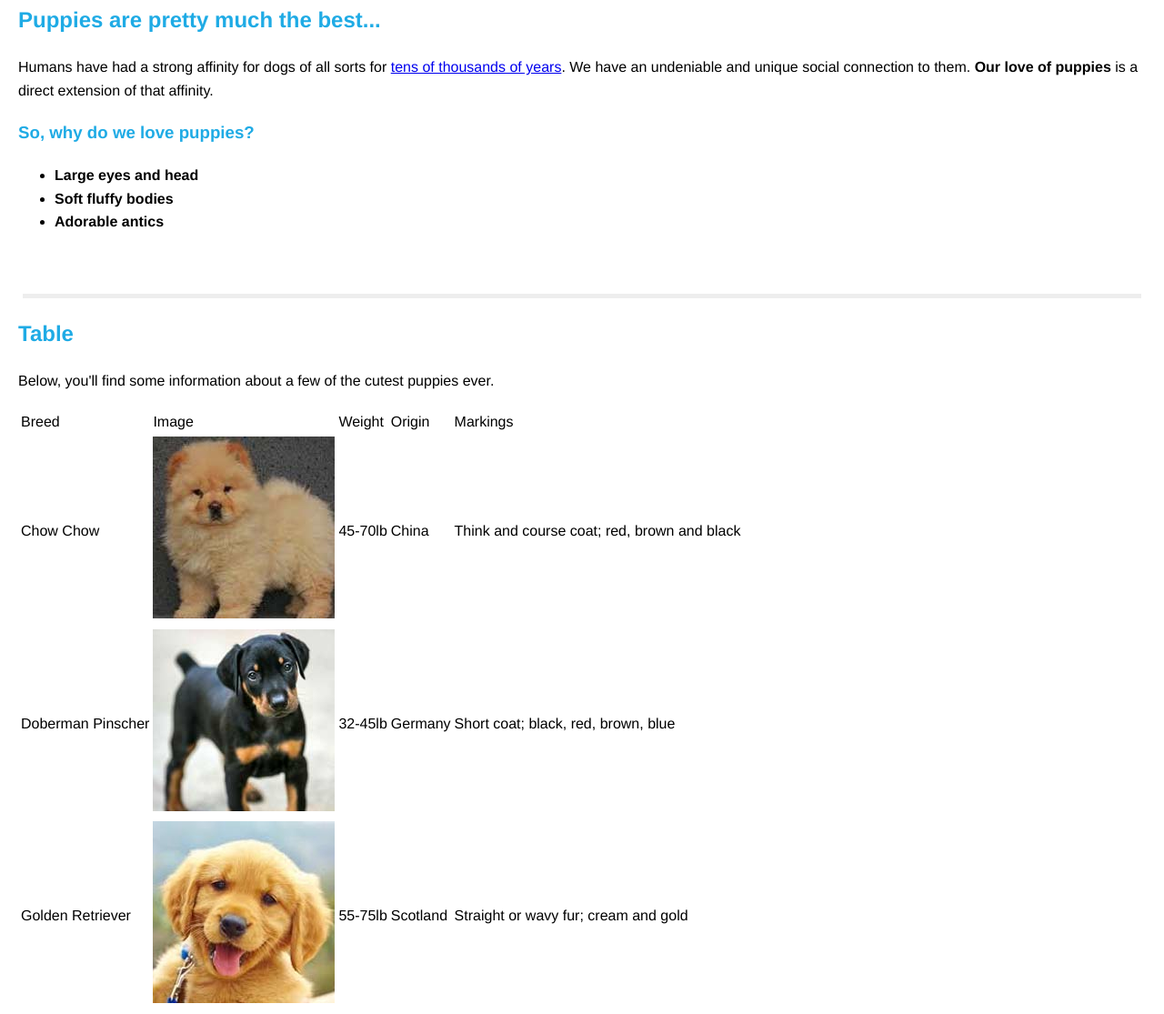
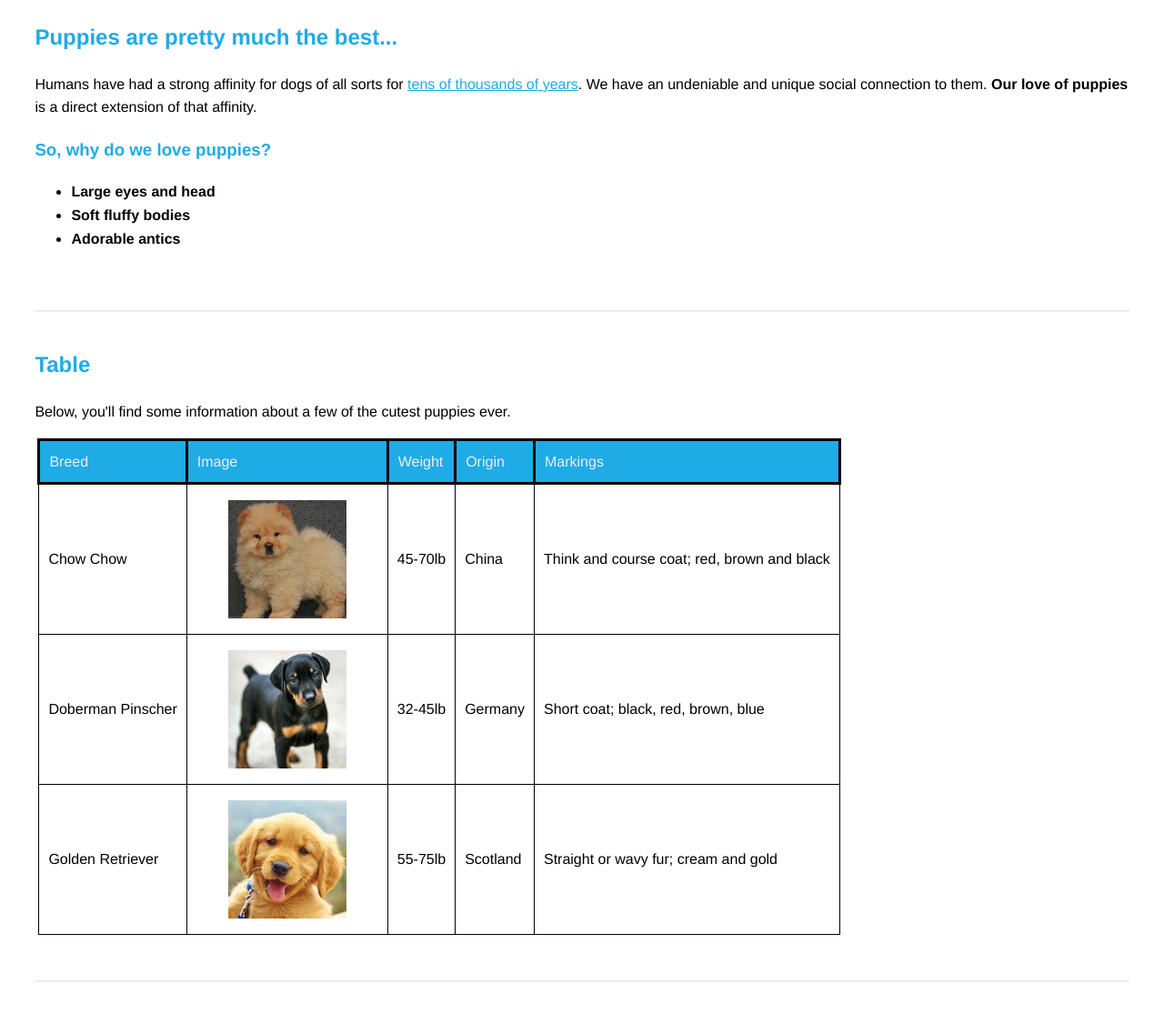
Before and after one commit to llhdc/puppies-CSS, a plain HTML site: page starter_files/index.html in a window 1280 px wide. Shown: the part 171-1286 px from the top of the page at 91% size. Drawn offline with Linux system fonts and the light colour scheme.

Commit message:
Complete 2nd section of index.html styling in style.css file.

```diff
--- a/starter_files/index.html
+++ b/starter_files/index.html
@@ -35,7 +35,7 @@
                         <li>Adorable antics</li>
                     </ul>
                 </section>
-                <hr>
+
                 <section>
                     <h2>Table</h2>
 
--- a/starter_files/style.css
+++ b/starter_files/style.css
@@ -38,10 +38,6 @@ body .main_navigation {
   color: white;
 }
 
-div#page_content section {
-  padding-left: 20px;
-}
-
 div#page_content section h2  {
   color: #1fabe5;
 }
@@ -50,15 +46,50 @@ div#page_content section h3 {
   color: #1fabe5;
 }
 
+div section {
+  border-bottom: 2px inset;
+  margin: 3%;
+}
+
+div section a {
+  color: #1fabe5
+}
+
 div section ul {
   font-weight: bold;
   padding-bottom: 50px;
 }
 
-hr {
-  margin: 0 25px;
-  height: 5px;
-  background: #eee;
-  border: 0;
+table {
+  border-collapse: collapse;
+  border: 1px solid;
+  margin-right: 5px;
+  margin-left: 3px;
+  margin-top: 0;
+  margin-bottom: 50px;
+  text-align: left;
+}
 
+tbody img {
+  width: 65%;
+  padding-top: 15px;
+  padding-bottom: 15px;
+  text-align: center;
+  display: block;
+  margin: 0 auto;
 }
+
+td {
+  border: 1px solid;
+  padding: 2px 10px;
+  width: auto;
+}
+
+table thead tr td {
+  background-color: #1fabe5;
+  text-align: left;
+  color: #eee;
+  border: 3px solid;
+  border-color: black;
+  padding: 10px;
+}
```
